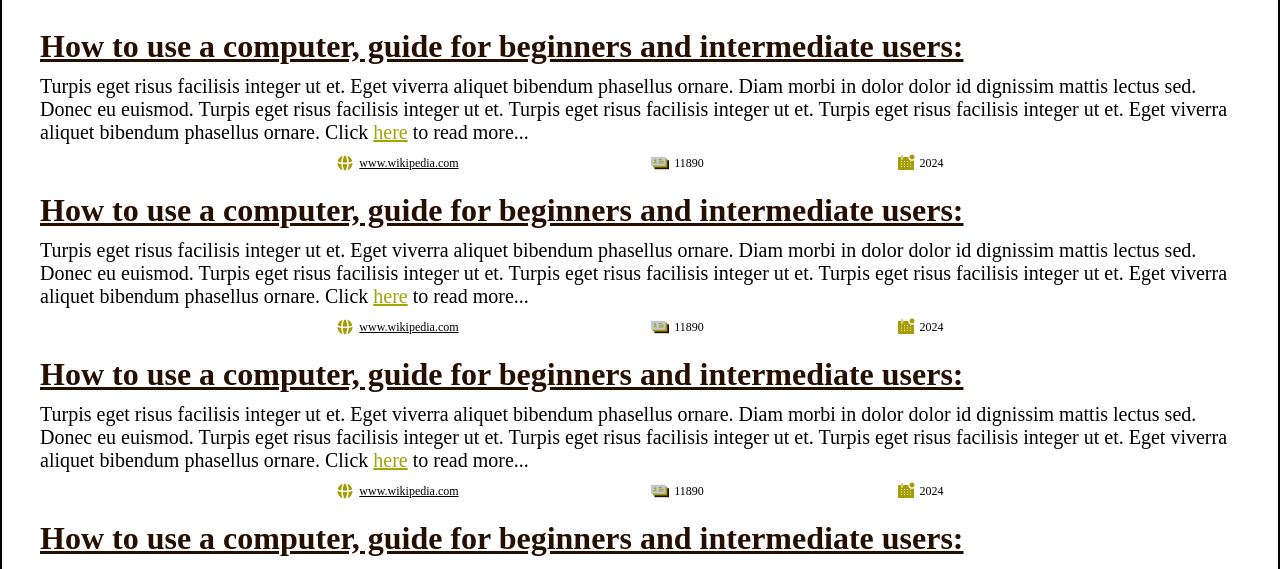
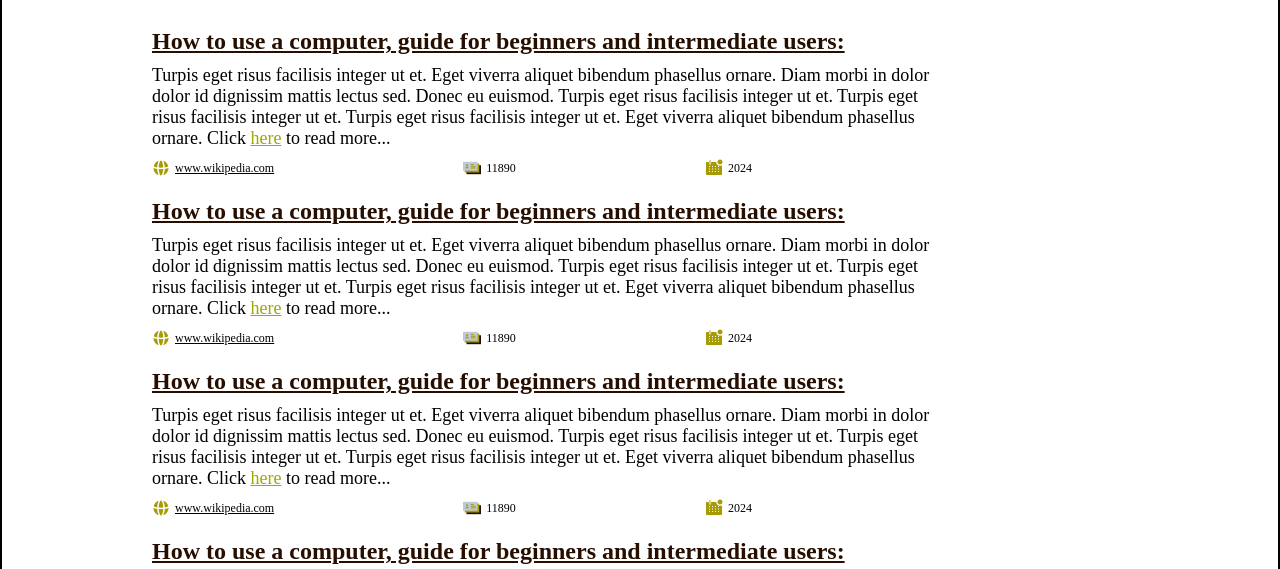
Before and after one commit to nwhator/Atlas, a plain HTML site: page code/result.html in a window 1280 px wide. Shown: the part 148-717 px from the top of the page. Drawn offline with Linux system fonts and the light colour scheme.

Commit message:
Update result.css

```diff
--- a/code/result.css
+++ b/code/result.css
@@ -142,9 +142,9 @@ body{
 
 .display-text{
     /*border: 2px solid black;*/
-    margin: 20px auto;
-    width: 1200px;
-    /*height: 200px;*/
+    margin: 20px 150px;
+    width: 800px;
+    height: 150px;
 }
 
 .text-box{
@@ -153,27 +153,26 @@ body{
 
 .text-box .text-title{
     /*border: 2px solid black;*/
-    width: 1200px;
+    /*width: 1200px;*/
     color: #260F01;
-    font-size: 32px;
+    font-size: 24px;
     font-weight: 900;
     line-height: normal;
     text-decoration-line: underline;
 }
 
-.text-container{
+/*.text-container{
     height: 60px;
-}
+}*/
 
 .text-box > p{
     /*border: 2px solid black;*/
-    font-size: 20px;
+    font-size: 18px;
     font-weight: 300px;
     line-height: normal;
     font-style: normal;
-    padding: 10px auto;
+    padding: 5px auto;
     margin: 10px auto;
-
 }
 
 .text-box > p > a{
@@ -183,10 +182,10 @@ body{
 .text-bottom{
     /*border: 2px solid black;*/
     display: flex;
-    margin: 5px auto;
-    align-items: center;
-    justify-content: space-around;
-    width: 800px;
+    /*margin: auto;*/
+    /*align-items: center;*/
+    justify-content: space-between;
+    width: 600px;
 }
 
 .source{
@@ -268,7 +267,7 @@ body{
 
 footer{
     /*border: 2px solid black;*/
-    margin: auto;
+    margin: 5px auto;
 }
 
 footer > .footer-title{
```
